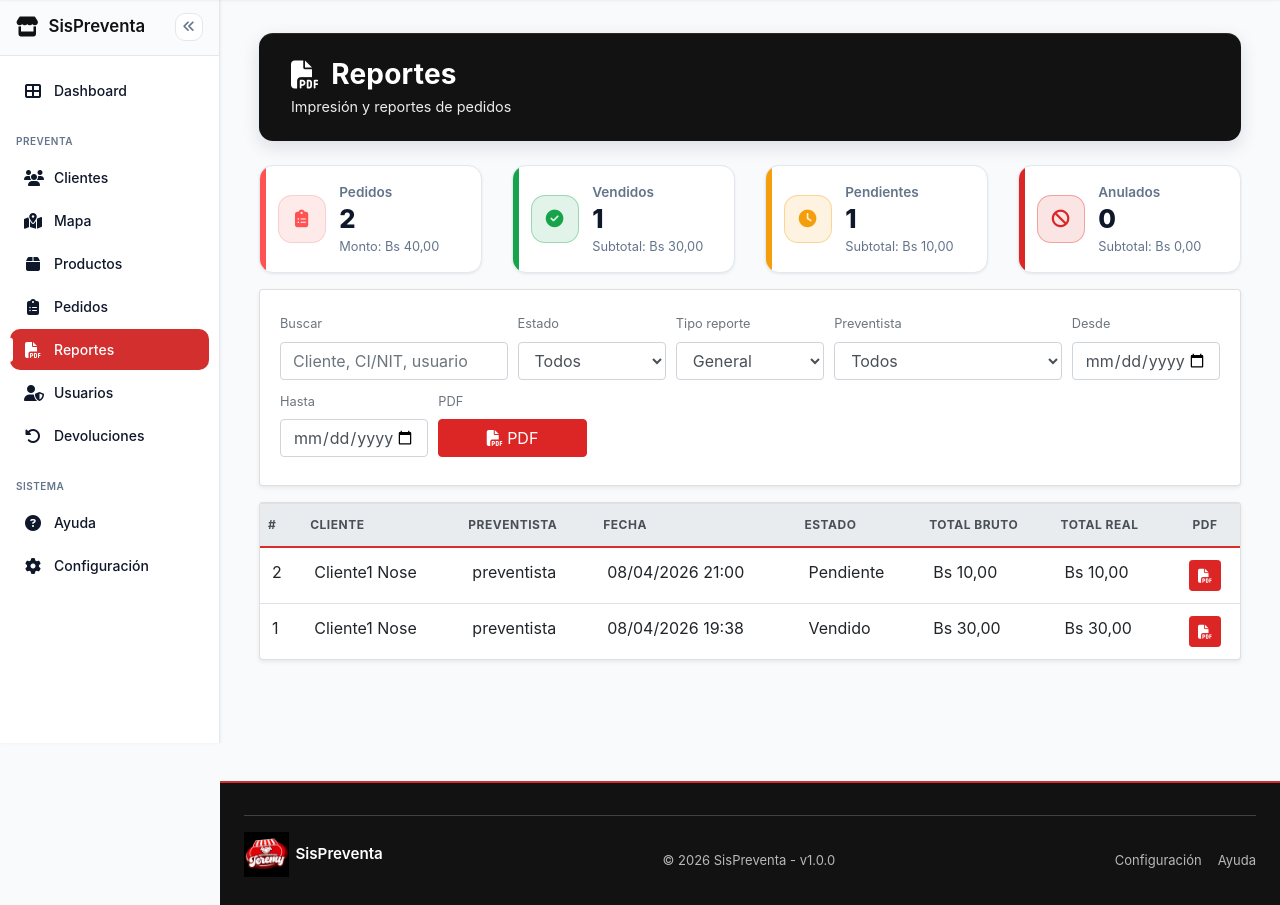
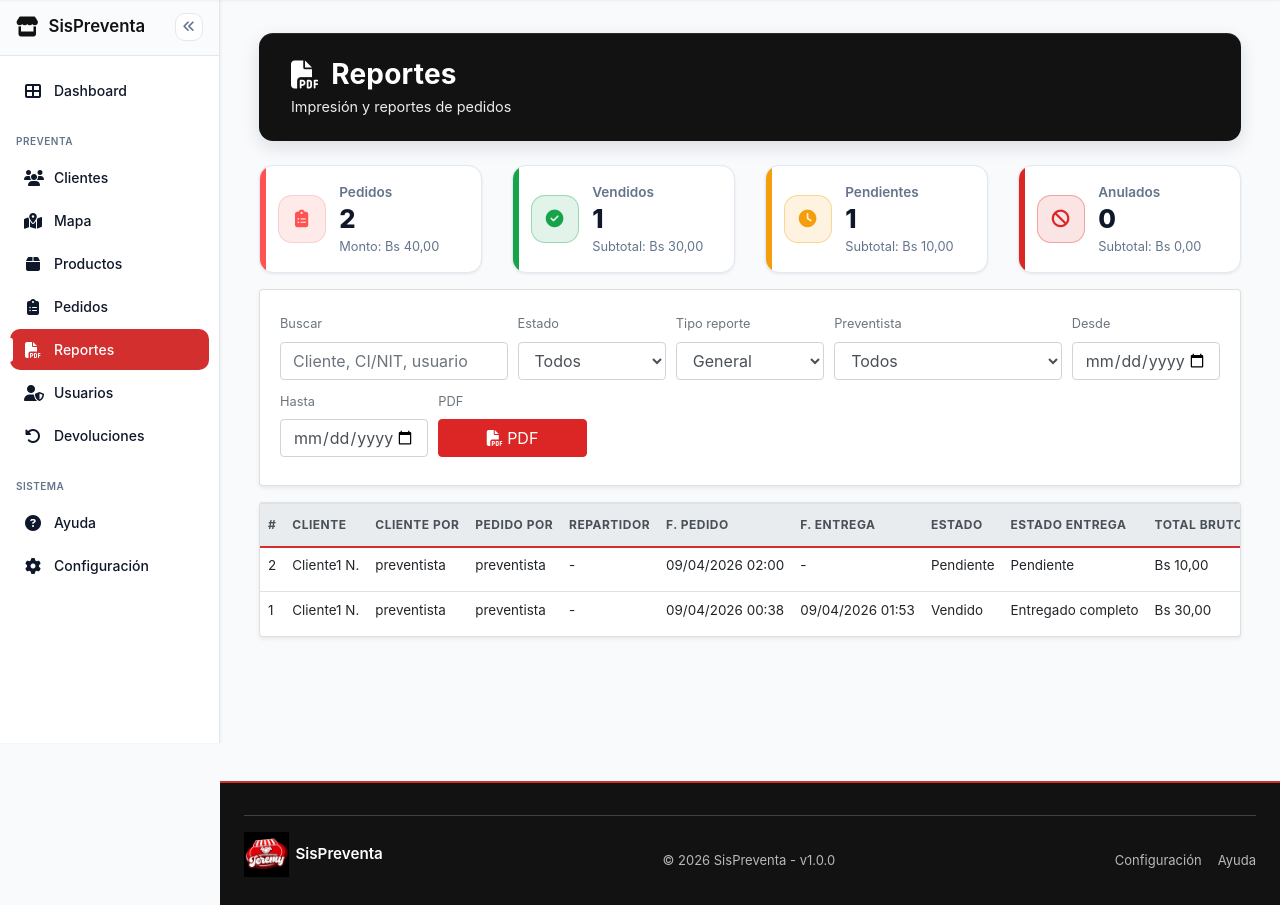
Before and after one commit to Guilder23/Sistema-Preventa, a Django app: page /reportes/ in a window 1280 px wide. Shown: the part 57-962 px from the top of the page. Run offline with Django 5.2, Linux system fonts and the light colour scheme; a user stored in the database is signed in; data comes from the database, SQL or seed files in the repository; data that the repository does not hold is empty; some libraries are stand-ins or nearby versions.

Commit message:
Aumentando columnas en la taba y reportes pdf

```diff
--- a/apps/pedidos/views.py
+++ b/apps/pedidos/views.py
@@ -318,6 +318,7 @@ def crear_pedido(request):
         pedido = Pedido.objects.create(
             cliente=cliente,
             preventista=preventista_asignado,
+            registrado_por=request.user,
             observacion=observacion or None,
         )
 
--- a/apps/reportes/views.py
+++ b/apps/reportes/views.py
@@ -93,9 +93,10 @@ def _pedidos_filtrados(request, user):
 
 @login_required
 def reportes_inicio(request):
-    from apps.pedidos.models import Pedido, DevolucionItem
+    from apps.pedidos.models import Pedido, DevolucionItem, DevolucionPedido
 
     pedidos, filtros, preventistas = _pedidos_filtrados(request, request.user)
+    pedidos = pedidos.select_related("cliente__creado_por", "preventista", "registrado_por")
 
     resumen = pedidos.aggregate(total_monto=Sum("total"))
     total_pedidos = pedidos.count()
@@ -120,6 +121,7 @@ def reportes_inicio(request):
     pedidos = list(pedidos)
     pedido_ids = [p.id for p in pedidos]
     devuelto_monto_por_pedido = defaultdict(lambda: Decimal("0.00"))
+    devolucion_reciente_por_pedido = {}
 
     if pedido_ids:
         devolucion_items = DevolucionItem.objects.filter(
@@ -132,10 +134,62 @@ def reportes_inicio(request):
             monto = (precio or Decimal("0.00")) * Decimal(int(item.cantidad_devuelta or 0))
             devuelto_monto_por_pedido[item.devolucion.pedido_id] += monto
 
+        devoluciones = (
+            DevolucionPedido.objects.filter(pedido_id__in=pedido_ids)
+            .select_related("repartidor")
+            .order_by("pedido_id", "-fecha_creacion")
+        )
+        for d in devoluciones:
+            if d.pedido_id not in devolucion_reciente_por_pedido:
+                devolucion_reciente_por_pedido[d.pedido_id] = d
+
+    def _cliente_corto(cliente):
+        nombres = (cliente.nombres or "").strip()
+        apellidos = (cliente.apellidos or "").strip()
+        if not apellidos:
+            return nombres
+        iniciales = " ".join([f"{parte[0].upper()}." for parte in apellidos.split() if parte])
+        return f"{nombres} {iniciales}".strip()
+
     for p in pedidos:
         monto_devuelto = devuelto_monto_por_pedido.get(p.id, Decimal("0.00"))
         p.total_devuelto_monto = monto_devuelto
         p.total_neto = (p.total or Decimal("0.00")) - monto_devuelto
+        p.cliente_corto = _cliente_corto(p.cliente)
+
+        creado_por_cliente = getattr(p.cliente, "creado_por", None)
+        p.cliente_registrado_por = (
+            (creado_por_cliente.get_full_name() or creado_por_cliente.username)
+            if creado_por_cliente
+            else "-"
+        )
+
+        registrador = getattr(p, "registrado_por", None)
+        p.pedido_registrado_por = (
+            (registrador.get_full_name() or registrador.username)
+            if registrador
+            else (p.preventista.get_full_name() or p.preventista.username)
+        )
+        p.fecha_pedido_display = p.fecha.strftime("%d/%m/%Y %H:%M") if p.fecha else "-"
+        p.fecha_entrega_display = p.fecha_vendido.strftime("%d/%m/%Y %H:%M") if p.fecha_vendido else "-"
+
+        devol = devolucion_reciente_por_pedido.get(p.id)
+        if devol and devol.repartidor:
+            p.repartidor_nombre = devol.repartidor.get_full_name() or devol.repartidor.username
+        else:
+            p.repartidor_nombre = "-"
+
+        if p.estado == Pedido.ESTADO_NO_ENTREGADO:
+            p.estado_entrega = "No entregado"
+        elif p.estado == Pedido.ESTADO_VENDIDO:
+            if devol and devol.tipo == DevolucionPedido.TIPO_PARCIAL:
+                p.estado_entrega = "Entregado parcial"
+            else:
+                p.estado_entrega = "Entregado completo"
+        elif p.estado == Pedido.ESTADO_PENDIENTE:
+            p.estado_entrega = "Pendiente"
+        else:
+            p.estado_entrega = "-"
 
     return render(
         request,
@@ -163,7 +217,7 @@ def reportes_inicio(request):
 
 @login_required
 def pedidos_pdf(request):
-    from apps.pedidos.models import DetallePedido, DevolucionItem
+    from apps.pedidos.models import DetallePedido, DevolucionItem, DevolucionPedido, Pedido
 
     pedidos, filtros, _ = _pedidos_filtrados(request, request.user)
 
@@ -343,9 +397,11 @@ def pedidos_pdf(request):
     story.append(info_table)
     story.append(Spacer(1, 12))
 
+    pedidos = pedidos.select_related("cliente__creado_por", "preventista", "registrado_por")
     pedido_ids = list(pedidos.values_list("id", flat=True))
     devueltos_por_pedido = {}
     monto_devuelto_por_pedido = defaultdict(lambda: Decimal("0.00"))
+    devolucion_reciente_por_pedido = {}
     if pedido_ids:
         devueltos_rows = (
             DevolucionItem.objects.filter(devolucion__pedido_id__in=pedido_ids)
@@ -364,20 +420,69 @@ def pedidos_pdf(request):
             monto = (precio or Decimal("0.00")) * Decimal(int(item.cantidad_devuelta or 0))
             monto_devuelto_por_pedido[item.devolucion.pedido_id] += monto
 
-    data = [["#", "Cliente", "Preventista", "Fecha", "Estado", "Devueltos", "Total bruto", "Total real"]]
+        devoluciones = (
+            DevolucionPedido.objects.filter(pedido_id__in=pedido_ids)
+            .select_related("repartidor")
+            .order_by("pedido_id", "-fecha_creacion")
+        )
+        for d in devoluciones:
+            if d.pedido_id not in devolucion_reciente_por_pedido:
+                devolucion_reciente_por_pedido[d.pedido_id] = d
+
+    def _cliente_corto(cliente):
+        nombres = (cliente.nombres or "").strip()
+        apellidos = (cliente.apellidos or "").strip()
+        if not apellidos:
+            return nombres
+        iniciales = " ".join([f"{parte[0].upper()}." for parte in apellidos.split() if parte])
+        return f"{nombres} {iniciales}".strip()
+
+    def _short(text: str, max_len: int) -> str:
+        text = (text or "").strip()
+        if len(text) <= max_len:
+            return text
+        return text[: max_len - 1] + "…"
+
+    data = [["#", "Cliente", "Cli. por", "Ped. por", "Repart.", "F. pedido", "F. entrega", "Est. ent.", "Dev.", "Bruto", "Real"]]
     total_monto = 0
     total_monto_neto = Decimal("0.00")
     for p in pedidos:
         total_monto += p.total
         total_neto = (p.total or Decimal("0.00")) - monto_devuelto_por_pedido.get(p.id, Decimal("0.00"))
         total_monto_neto += total_neto
+
+        creado_por_cliente = getattr(p.cliente, "creado_por", None)
+        cliente_reg_por = (creado_por_cliente.get_full_name() or creado_por_cliente.username) if creado_por_cliente else "-"
+        registrador = getattr(p, "registrado_por", None)
+        pedido_reg_por = (
+            (registrador.get_full_name() or registrador.username)
+            if registrador
+            else (p.preventista.get_full_name() or p.preventista.username)
+        )
+        devol = devolucion_reciente_por_pedido.get(p.id)
+        repartidor = (devol.repartidor.get_full_name() or devol.repartidor.username) if (devol and devol.repartidor) else "-"
+
+        if p.estado == Pedido.ESTADO_NO_ENTREGADO:
+            estado_entrega = "No entregado"
+        elif p.estado == Pedido.ESTADO_VENDIDO and devol and devol.tipo == DevolucionPedido.TIPO_PARCIAL:
+            estado_entrega = "Entregado parcial"
+        elif p.estado == Pedido.ESTADO_VENDIDO:
+            estado_entrega = "Entregado completo"
+        elif p.estado == Pedido.ESTADO_PENDIENTE:
+            estado_entrega = "Pendiente"
+        else:
+            estado_entrega = "-"
+
         data.append(
             [
                 str(p.id),
-                f"{p.cliente.nombres} {p.cliente.apellidos or ''}".strip(),
-                p.preventista.get_full_name() or p.preventista.username,
+                _short(_cliente_corto(p.cliente), 11),
+                _short(cliente_reg_por, 11),
+                _short(pedido_reg_por, 11),
+                _short(repartidor, 10),
                 p.fecha.strftime("%d/%m/%Y %H:%M"),
-                p.get_estado_display(),
+                p.fecha_vendido.strftime("%d/%m/%Y %H:%M") if p.fecha_vendido else "-",
+                _short(estado_entrega, 14),
                 str(devueltos_por_pedido.get(p.id, 0)),
                 _fmt_money(p.total),
                 _fmt_money(total_neto),
@@ -386,7 +491,7 @@ def pedidos_pdf(request):
 
     table = Table(
         data,
-        colWidths=[8 * mm, 33 * mm, 24 * mm, 28 * mm, 18 * mm, 14 * mm, 21 * mm, 21 * mm],
+        colWidths=[6 * mm, 19 * mm, 16 * mm, 16 * mm, 14 * mm, 18 * mm, 18 * mm, 17 * mm, 7 * mm, 16 * mm, 16 * mm],
         repeatRows=1,
     )
     table.setStyle(
@@ -395,17 +500,19 @@ def pedidos_pdf(request):
                 ("BACKGROUND", (0, 0), (-1, 0), header_bg),
                 ("TEXTCOLOR", (0, 0), (-1, 0), colors.black),
                 ("FONTNAME", (0, 0), (-1, 0), "Helvetica-Bold"),
-                ("FONTSIZE", (0, 0), (-1, 0), 9),
+                ("FONTSIZE", (0, 0), (-1, 0), 7),
+                ("FONTSIZE", (0, 1), (-1, -1), 6),
                 ("ALIGN", (0, 0), (0, -1), "CENTER"),
-                ("ALIGN", (5, 1), (5, -1), "CENTER"),
-                ("ALIGN", (6, 1), (7, -1), "RIGHT"),
+                ("ALIGN", (5, 1), (6, -1), "CENTER"),
+                ("ALIGN", (8, 1), (8, -1), "CENTER"),
+                ("ALIGN", (9, 1), (10, -1), "RIGHT"),
                 ("GRID", (0, 0), (-1, -1), 0.25, colors.HexColor("#cfd4da")),
                 ("ROWBACKGROUNDS", (0, 1), (-1, -1), [colors.white, zebra]),
                 ("VALIGN", (0, 0), (-1, -1), "MIDDLE"),
-                ("LEFTPADDING", (0, 0), (-1, -1), 5),
-                ("RIGHTPADDING", (0, 0), (-1, -1), 5),
-                ("TOPPADDING", (0, 0), (-1, -1), 3),
-                ("BOTTOMPADDING", (0, 0), (-1, -1), 3),
+                ("LEFTPADDING", (0, 0), (-1, -1), 2),
+                ("RIGHTPADDING", (0, 0), (-1, -1), 2),
+                ("TOPPADDING", (0, 0), (-1, -1), 1),
+                ("BOTTOMPADDING", (0, 0), (-1, -1), 1),
             ]
         )
     )
--- a/static/css/reportes/reportes.css
+++ b/static/css/reportes/reportes.css
@@ -123,3 +123,20 @@
         font-size: 1.45rem;
     }
 }
+
+.tabla-reportes-compacta th,
+.tabla-reportes-compacta td {
+    padding: 0.45rem 0.5rem;
+    font-size: 0.84rem;
+    white-space: nowrap;
+}
+
+.tabla-reportes-compacta th {
+    font-size: 0.76rem;
+    font-weight: 700;
+    letter-spacing: 0.01em;
+}
+
+.tabla-reportes-compacta .btn.btn-sm {
+    padding: 0.2rem 0.45rem;
+}
--- a/templates/reportes/reportes.html
+++ b/templates/reportes/reportes.html
@@ -114,14 +114,18 @@
     <div class="card shadow-sm">
         <div class="card-body p-0">
             <div class="table-responsive">
-                <table class="table table-hover mb-0">
+                <table class="table table-hover mb-0 tabla-reportes-compacta">
                     <thead class="thead-light">
                         <tr>
                             <th>#</th>
                             <th>Cliente</th>
-                            <th>Preventista</th>
-                            <th>Fecha</th>
+                            <th>Cliente por</th>
+                            <th>Pedido por</th>
+                            <th>Repartidor</th>
+                            <th>F. pedido</th>
+                            <th>F. entrega</th>
                             <th>Estado</th>
+                            <th>Estado entrega</th>
                             <th>Total bruto</th>
                             <th>Total real</th>
                             <th class="text-center">PDF</th>
@@ -131,10 +135,14 @@
                         {% for p in pedidos %}
                         <tr>
                             <td>{{ p.id }}</td>
-                            <td>{{ p.cliente.nombres }} {{ p.cliente.apellidos }}</td>
-                            <td>{{ p.preventista.get_full_name|default:p.preventista.username }}</td>
-                            <td>{{ p.fecha|date:'d/m/Y H:i' }}</td>
+                            <td>{{ p.cliente_corto }}</td>
+                            <td>{{ p.cliente_registrado_por }}</td>
+                            <td>{{ p.pedido_registrado_por }}</td>
+                            <td>{{ p.repartidor_nombre }}</td>
+                            <td>{{ p.fecha_pedido_display }}</td>
+                            <td>{{ p.fecha_entrega_display }}</td>
                             <td>{{ p.get_estado_display }}</td>
+                            <td>{{ p.estado_entrega }}</td>
                             <td>Bs {{ p.total|floatformat:2 }}</td>
                             <td>Bs {{ p.total_neto|floatformat:2 }}</td>
                             <td class="text-center">
@@ -145,7 +153,7 @@
                         </tr>
                         {% empty %}
                         <tr>
-                            <td colspan="8" class="text-center text-muted py-4">No hay pedidos para mostrar.</td>
+                            <td colspan="12" class="text-center text-muted py-4">No hay pedidos para mostrar.</td>
                         </tr>
                         {% endfor %}
                     </tbody>
```
Also changed, not shown: apps/pedidos/models.py (+7 -0 lines), apps/pedidos/migrations/0005_pedido_registrado_por.py (added).
